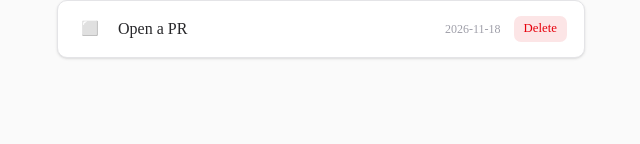
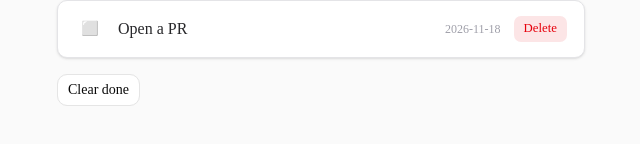
Before and after one commit to sol-wizard/blotz-todo-app-ai2-1118-1545, a Next.js app: page / in a window 1280 px wide. Shown: the part 304-448 px from the top of the page, without its empty margins (319-959 px from the left). Built offline with nearby package versions, Linux system fonts and the light colour scheme; data requests are answered from the project's data file.

Commit message:
Add a Clear done button that deletes all done tasks

```diff
--- a/app/api/todos.ts
+++ b/app/api/todos.ts
@@ -47,3 +47,12 @@ export async function deleteTodo(id: string): Promise<void> {
     throw new Error("Failed to delete to-do");
   }
 }
+
+export async function clearDoneTodos(): Promise<void> {
+  const res = await fetch(`${API_URL}?isDone=true`, { cache: "no-store" });
+  if (!res.ok) {
+    throw new Error("Failed to load done to-dos");
+  }
+  const doneTodos: Todo[] = await res.json();
+  await Promise.all(doneTodos.map((todo) => deleteTodo(todo.id)));
+}
--- a/app/components/TodoList.tsx
+++ b/app/components/TodoList.tsx
@@ -2,7 +2,8 @@
 
 import { useMutation, useQuery, useQueryClient } from "@tanstack/react-query";
 import { Todo } from "../types";
-import { addTodo, deleteTodo, getAllTodos, updateTodo } from "../api/todos";
+import { addTodo, clearDoneTodos, deleteTodo, getAllTodos, updateTodo } from "../api/todos";
+import { Button } from "@/components/ui/button";
 import TodoItem from "./TodoItem";
 import AddTaskDialog from "./AddTaskDialog";
 
@@ -30,6 +31,11 @@ export default function TodoList() {
 
   const deleteMutation = useMutation({
     mutationFn: (id: string) => deleteTodo(id),
+    onSuccess: () => queryClient.invalidateQueries({ queryKey: ["todos"] }),
+  });
+
+  const clearDoneMutation = useMutation({
+    mutationFn: clearDoneTodos,
     onSuccess: () => queryClient.invalidateQueries({ queryKey: ["todos"] }),
   });
 
@@ -65,6 +71,16 @@ export default function TodoList() {
           />
         ))}
       </ul>
+      {todos.some((todo) => todo.isDone) && (
+        <Button
+          variant="outline"
+          className="mt-4"
+          disabled={clearDoneMutation.isPending}
+          onClick={() => clearDoneMutation.mutate()}
+        >
+          Clear done
+        </Button>
+      )}
     </>
   );
 }
```
